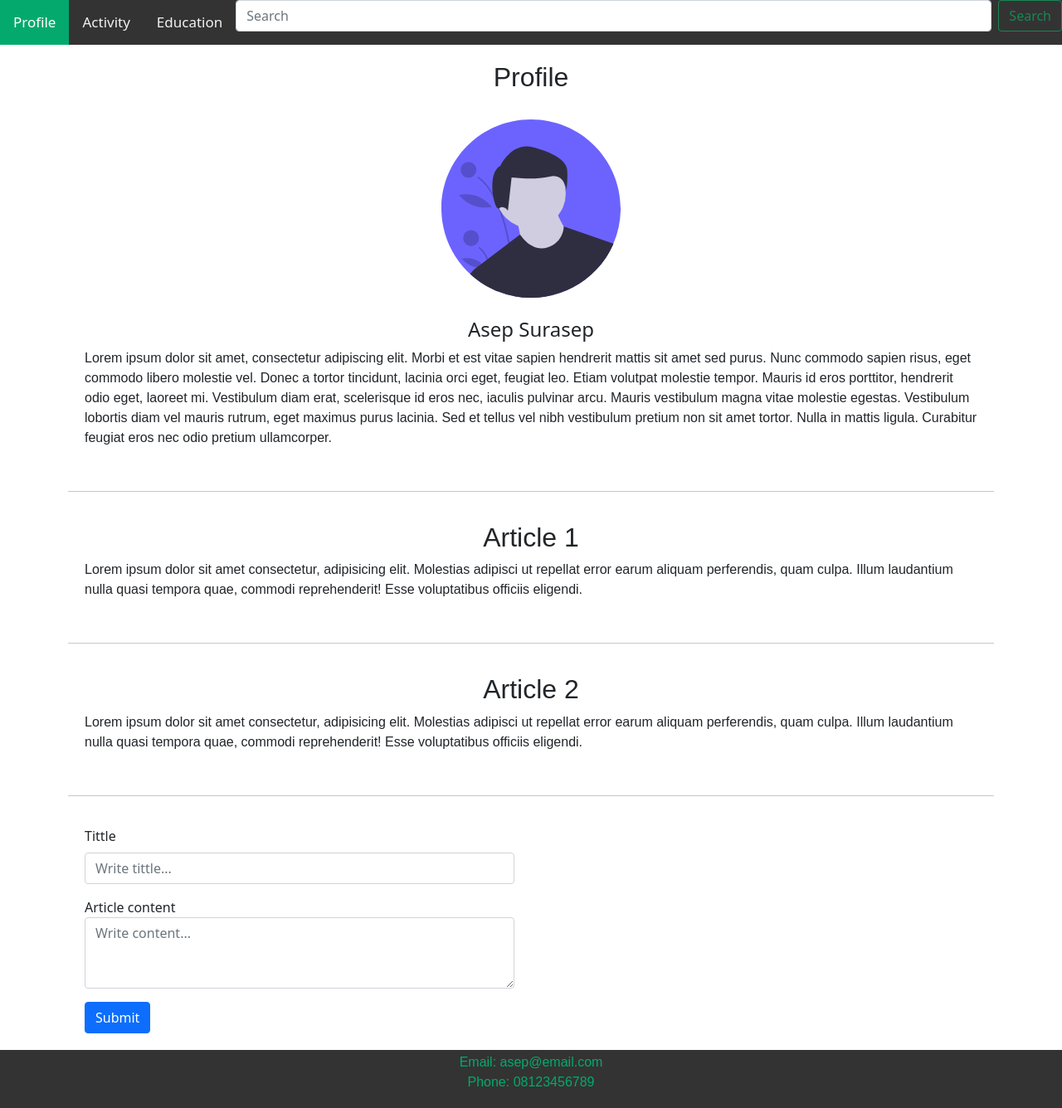
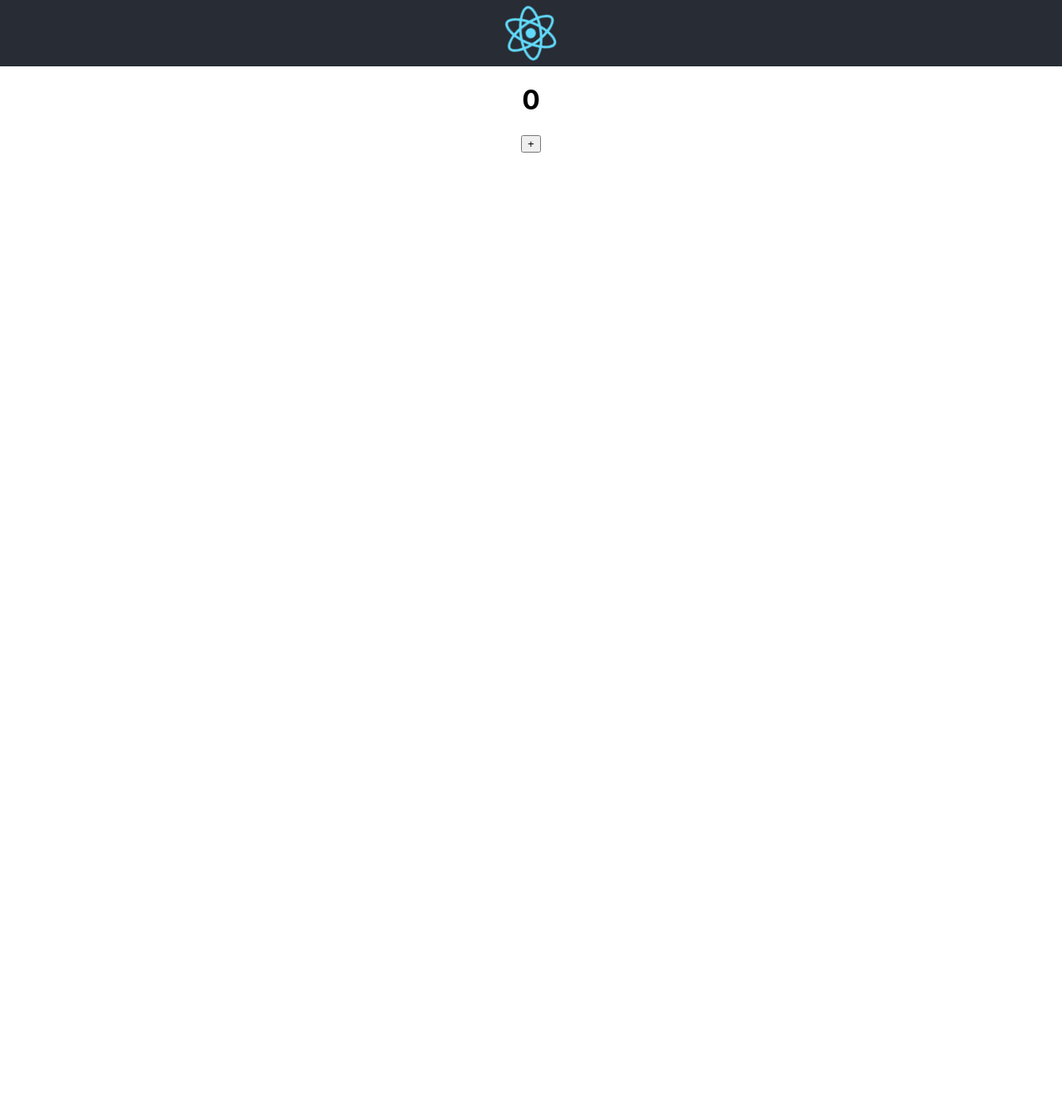
Before and after one commit to choiryaldisp/learn-react, a React (Create React App) app: page / in a window 1280 px wide. Shown: the whole page at 83% size. After the commit the page ends 800 px from the top, so only its background shows below. Built offline with nearby package versions, Linux system fonts and the light colour scheme.

Commit message:
[EXERCISE] Learn to using prop anda state

```diff
--- a/src/App.css
+++ b/src/App.css
@@ -3,7 +3,7 @@
 }
 
 .App-logo {
-  height: 40vmin;
+  height: 10vmin;
   pointer-events: none;
 }
 
@@ -15,7 +15,7 @@
 
 .App-header {
   background-color: #282c34;
-  min-height: 100vh;
+  min-height: 10vh;
   display: flex;
   flex-direction: column;
   align-items: center;
--- a/src/App.js
+++ b/src/App.js
@@ -1,12 +1,8 @@
 import React, {Component} from 'react'
-import './MyStyle.css'
-import './undraw_male_avatar_323b.svg' // with import
-import 'bootstrap/dist/css/bootstrap.min.css'
-import NavbarApp from './NavbarApp'
-import ProfileApp from './ProfileApp'
-import ContentArticle from './ContentArticle'
-import FormInputContent from './FormInputContent'
-import FooterApp from './FooterApp'
+import './App.css'
+import BodyComponent from './BodyComponent'
+import Count from './Count'
+import logo from './logo.svg'
 //class
 //function
 
@@ -17,26 +13,27 @@ import FooterApp from './FooterApp'
 
 // option 2
 class App extends Component{
-
-  getButtonName() {
-    return "Kepencet"
-  }
-
-  buttonClick = "Click Me";
+  name = "Asep"
+  address = "Bandung"
 
   render(){
-
     return(
-      <>
-      <NavbarApp/>
-      <ProfileApp/>
-      <ContentArticle/>
-      <FormInputContent/>
-      <FooterApp/>
-      </>
+     <div className='App'>
+       <header className='App-header'>
+         <img src={logo} className='App-logo' alt='logo'/>
+       </header>
+       <Count/>
+       {/* <BodyComponent name={this.name} address={this.address}/>
+       <BodyComponent name="Dadang" address="Jakarta" />
+       <BodyComponent name="Dodit" address="Jambi" />  */}
+     </div>
     );
   }
 
 }
 
+
+
+
+
 export default App;
--- /dev/null
+++ b/src/BodyComponenChild.js
@@ -0,0 +1,17 @@
+import { Component } from "react";
+
+class BodyComponentChild extends Component{
+
+    render(){
+      console.log(this.props);
+      return(
+        <>
+          <h5 class="card-title">{this.props.name}</h5>
+          <p class="card-text">{this.props.address}</p>
+        </>
+      );
+    }
+
+  }
+
+export default BodyComponentChild
--- /dev/null
+++ b/src/BodyComponent.js
@@ -0,0 +1,20 @@
+import { Component } from "react";
+import BodyComponentChild from "./BodyComponenChild";
+
+class BodyComponent extends Component{
+    name = this.props.name
+    address = this.props.address
+    render(){
+      console.log(this.props);
+      return(
+        <div class="card" style={{width: "18rem"}}>
+          <div class="card-body">
+              <BodyComponentChild name={this.name} address={this.address}/>
+          </div>
+        </div>
+      );
+    }
+
+  }
+
+export default BodyComponent
--- a/src/ContentArticle.js
+++ /dev/null
@@ -1,33 +0,0 @@
-import { Component } from "react";
-
-class ContentArticle extends Component{
-    render(){
-        return(
-            <div>
-            <div className='container'><hr/>
-                <div className="content">
-                    <div>
-                    <h2>Article 1</h2>
-                    </div>
-                    <div>
-                    <p>Lorem ipsum dolor sit amet consectetur, adipisicing elit. Molestias adipisci ut repellat error earum aliquam perferendis, quam culpa. Illum laudantium nulla quasi tempora quae, commodi reprehenderit! Esse voluptatibus officiis eligendi.
-                    </p>
-                    </div>
-                </div><hr/>
-
-                <div className="content">
-                    <div>
-                    <h2>Article 2</h2>
-                    </div>
-                    <div>
-                    <p>Lorem ipsum dolor sit amet consectetur, adipisicing elit. Molestias adipisci ut repellat error earum aliquam perferendis, quam culpa. Illum laudantium nulla quasi tempora quae, commodi reprehenderit! Esse voluptatibus officiis eligendi.
-                    </p>
-                    </div>
-                </div>
-            </div>
-            </div>
-        )
-    }
-}
-
-export default ContentArticle
--- /dev/null
+++ b/src/Count.js
@@ -0,0 +1,39 @@
+import { Component } from "react";
+
+class Count extends Component{
+    constructor(props){
+        super(props) // merujuk ke parent (karena extend dari Component, maka parentnya adalah Component)
+        this.state = {
+            number : 0
+        }
+    }
+
+    increament(){
+        // set state berguna untuk melakukan memanipulasi state
+        // set state maka akan terjadi re-render component
+        this.setState({
+            number : this.state.number +1
+        })
+    }
+
+    render(){
+        console.log('count', this);
+        return(
+            <div>
+                <h1>{this.state.number}</h1>
+                {/* melakukan binding saat memanggil function supaya yang dipanggil oleh function
+                adalah 'this' milik Count
+
+                - Function biasa memiliki 'this' sendiri
+                - Arrow function tidak memiliki this sendiri
+                - jadi pada saat function increament dipanggil harus di binding terlebih dahulu
+
+
+                */}
+                <button onClick={this.increament.bind(this)}>+</button>
+            </div>
+        )
+    }
+}
+
+export default Count
--- a/src/FooterApp.js
+++ /dev/null
@@ -1,15 +0,0 @@
-import { Component } from "react";
-
-class FooterApp extends Component{
-    render(){
-        return(
-            <footer>
-            <p>Email: asep@email.com <br />
-              Phone: 08123456789
-            </p>
-          </footer>
-        )
-    }
-}
-
-export default FooterApp
--- a/src/FormInputContent.js
+++ /dev/null
@@ -1,24 +0,0 @@
-import { Component } from "react";
-
-class FormInputContent extends Component{
-    render(){
-        return(
-            <div className='container'><hr/>
-                <div className="content col-md-6" >
-                    <div className="mb-3">
-                        <label htmlFor="formGroupExampleInput" className="form-label">Tittle</label>
-                        <input type="text" className="form-control" id="formGroupExampleInput" placeholder="Write tittle..."/>
-                    </div>
-                    <div className="mb-3">
-                        <label htmlFor="exampleFormControlTextarea1">Article content</label>
-                        <textarea className="form-control" id="exampleFormControlTextarea1" placeholder='Write content...' rows="3"></textarea>
-                    </div>
-                    <div className="col-12">
-                        <button type="submit" className="btn btn-primary">Submit</button>
-                    </div>
-                </div>
-            </div>
-        )
-    }
-}
-export default FormInputContent
--- a/src/MyStyle.css
+++ /dev/null
@@ -1,95 +0,0 @@
-
-body {
-    background-color: #02090f;
-    /* padding: 20px; */
-    margin: 20px;
-}
-.title {
-    color: white;
-}
-h1, h2, p, ul, li {
-    font-family: sans-serif;
-}
-ul.header li {
-    display: inline;
-    list-style-type: none;
-    margin: 0;
-}
-ul.header {
-    background-color: #23BA91;
-    padding: 0;
-}
-ul.header li a {
-    color: #FFF;
-    font-weight: bold;
-    text-decoration: none;
-    padding: 20px;
-    display: inline-block;
-}
-.content {
-    background-color: #FFF;
-    padding: 20px;
-}
-.content h1, h2, h3, h4 {
-    padding: 0;
-    margin: 0;
-    display: flex;
-    align-items: center;
-    justify-content: center;
-}
-.content li {
-margin-bottom: 10px;
-}
-
-.topnav {
-    overflow: hidden;
-    background-color: #333;
-}
-
-.topnav a {
-    float: left;
-    color: #f2f2f2;
-    text-align: center;
-    padding: 14px 16px;
-    text-decoration: none;
-    font-size: 17px;
-}
-
-.topnav a:hover {
-    background-color: #ddd;
-    color: black;
-}
-
-.topnav a.active {
-    background-color: #04AA6D;
-    color: white;
-}
-
-.profile-img {
-    width: 20%;
-    height: 20%;
-    display: block;
-    margin-left: auto;
-    margin-right: auto;
-}
-
-footer {
-    text-align: center;
-    padding: 3px;
-    background-color:  #333;
-    color: #04AA6D;
-}
-
-.input {
-    font-size: 16px;
-    font-size: max(16px, 1em);
-    font-family: inherit;
-    padding: 0.25em 0.5em;
-    background-color: rgb(189, 167, 167);
-    border: 5px solid var(--input-border);
-    border-radius: 4px;
-  }
-
-textarea.input {
-    resize: vertical;
-  }
--- a/src/NavbarApp.js
+++ /dev/null
@@ -1,19 +0,0 @@
-import { Component } from "react";
-
-class NavbarApp extends Component{
-    render(){
-        return(
-            <div className="topnav">
-                <a className="active" href="#profile">Profile</a>
-                <a href="#activity">Activity</a>
-                <a href="#education">Education</a>
-                <form class="d-flex">
-                <input class="form-control me-2" type="search" placeholder="Search" aria-label="Search"/>
-                <button class="btn btn-outline-success" type="submit">Search</button>
-                </form>
-            </div>
-        )
-    }
-}
-
-export default NavbarApp
--- a/src/ProfileApp.js
+++ /dev/null
@@ -1,36 +0,0 @@
-import { Component } from "react";
-
-class ProfileApp extends Component{
-    render(){
-        return(
-            <div className="container">
-                <div className="content">
-                <div>
-                <h2>Profile</h2>
-                <div><br/>
-                    <div>
-                    <img className='profile-img' src={require('./undraw_male_avatar_323b.svg').default} alt='Avatar'/> <br/>
-                        <h4>Asep Surasep</h4>
-
-                    </div>
-                </div>
-                <div>
-                <p>Lorem ipsum dolor sit amet, consectetur adipiscing elit.
-                    Morbi et est vitae sapien hendrerit mattis sit amet sed purus.
-                    Nunc commodo sapien risus, eget commodo libero molestie vel.
-                    Donec a tortor tincidunt, lacinia orci eget, feugiat leo.
-                    Etiam volutpat molestie tempor. Mauris id eros porttitor, hendrerit odio
-                    eget, laoreet mi. Vestibulum diam erat, scelerisque id eros nec, iaculis
-                    pulvinar arcu. Mauris vestibulum magna vitae molestie egestas. Vestibulum
-                    lobortis diam vel mauris rutrum, eget maximus purus lacinia. Sed et tellus
-                    vel nibh vestibulum pretium non sit amet tortor. Nulla in mattis ligula.
-                    Curabitur feugiat eros nec odio pretium ullamcorper.</p>
-                </div>
-                </div>
-            </div>
-          </div>
-        )
-    }
-}
-
-export default ProfileApp
```
